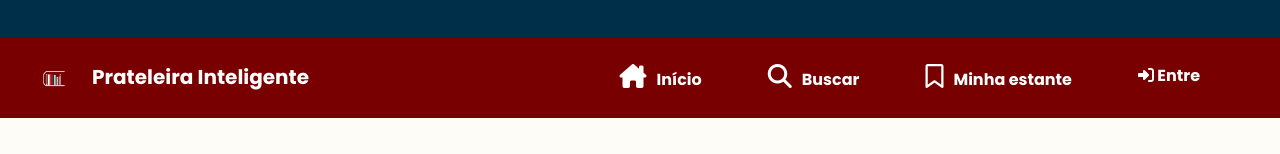
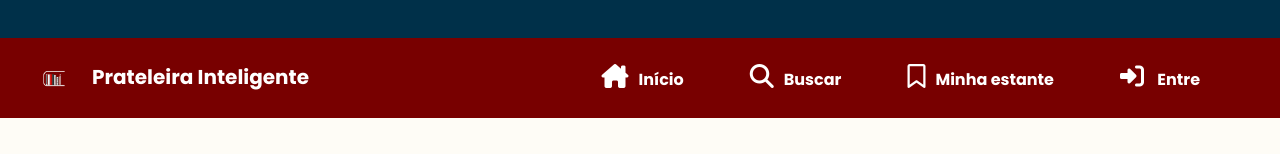
Before and after one commit to carlla15/estante_virtual, a Vue app in the folder Estante_Virtual/: page / in a window 1280 px wide. Shown: the part 200-354 px from the top of the page. Built offline with nearby package versions, Linux system fonts and the light colour scheme; no server answers; the database is empty.

Commit message:
Ajuste no css do botão do usuario

```diff
--- a/Estante_Virtual/src/components/UserTag.vue
+++ b/Estante_Virtual/src/components/UserTag.vue
@@ -60,5 +60,10 @@ a {
         background-color: var(--color_1_hover);
         transform: scale(1.1);
     }
+
+    i {
+        margin-right: 10px;
+        font-size: 1.5em;
+    }
 }
 </style>
```
Lines whose indentation alone changed are shown as unchanged.
